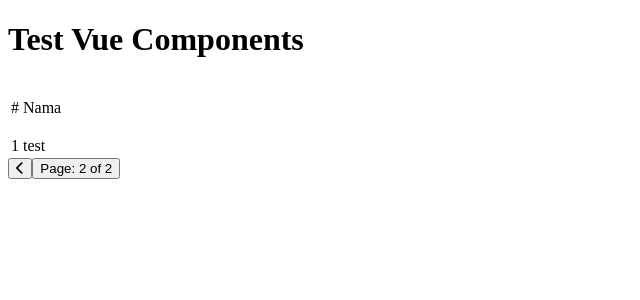
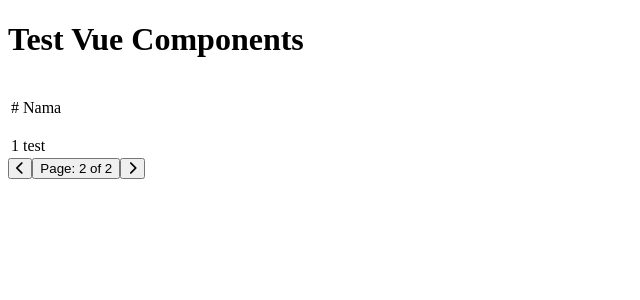
Before and after one commit to jalzae/jalz-vue, a Vue app: page / in a window 1280 px wide. Shown: the top 300 px of the page, without its empty margins (0-640 px from the left). Built offline with nearby package versions, Linux system fonts and the light colour scheme.

Commit message:
update paging hidden

```diff
--- a/package.json
+++ b/package.json
@@ -1,6 +1,6 @@
 {
   "name": "jalz-vue",
-  "version": "1.0.32",
+  "version": "1.0.33",
   "description": "Jalz vue component with automation and tailwind Css",
   "main": "dist/bundle.js",
   "module": "dist/bundle.js",
--- a/src/components/Paging.vue
+++ b/src/components/Paging.vue
@@ -1,7 +1,7 @@
 <template>
   <div class="mt-8">
     <button
-      :class="{ hiden: page == 1 }"
+      :class="{ hidden: page == 1 }"
       type="button"
       class="btn btn-primary"
       @click="prev"
@@ -10,7 +10,7 @@
     </button>
 
     <button
-      :class="{ hiden: total_page == 1 || total_page == 0 }"
+      :class="{ hidden: total_page == 1 || total_page == 0 }"
       type="button"
       class="btn btn-default ml-3 btn-round float-end"
     >
@@ -18,7 +18,7 @@
     </button>
 
     <button
-      :class="{ hiden: page == total_page }"
+      :class="{ hidden: page == total_page }"
       type="button"
       class="btn btn-primary ml-3 float-end"
       @click="next"
@@ -45,9 +45,3 @@ export default {
   },
 };
 </script>
-
-<style>
-.hiden {
-  display: none !important;
-}
-</style>
```
